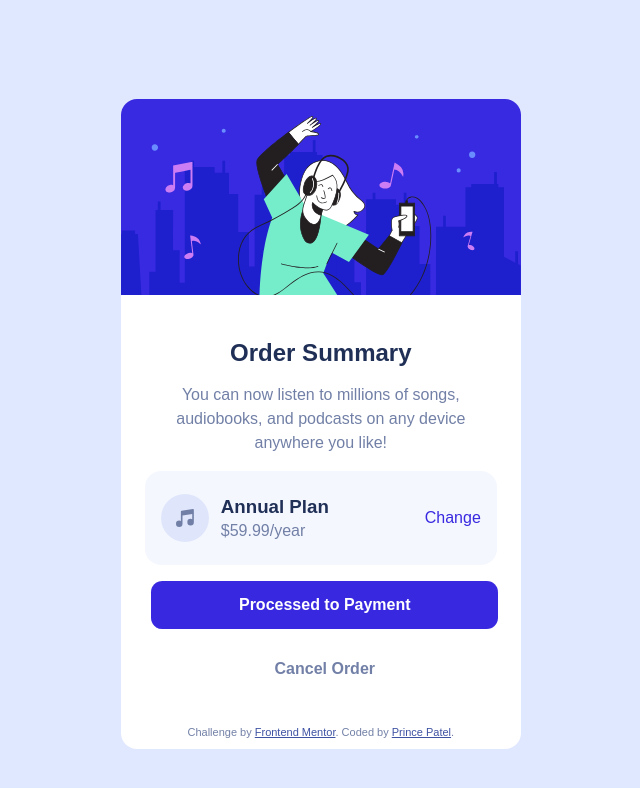
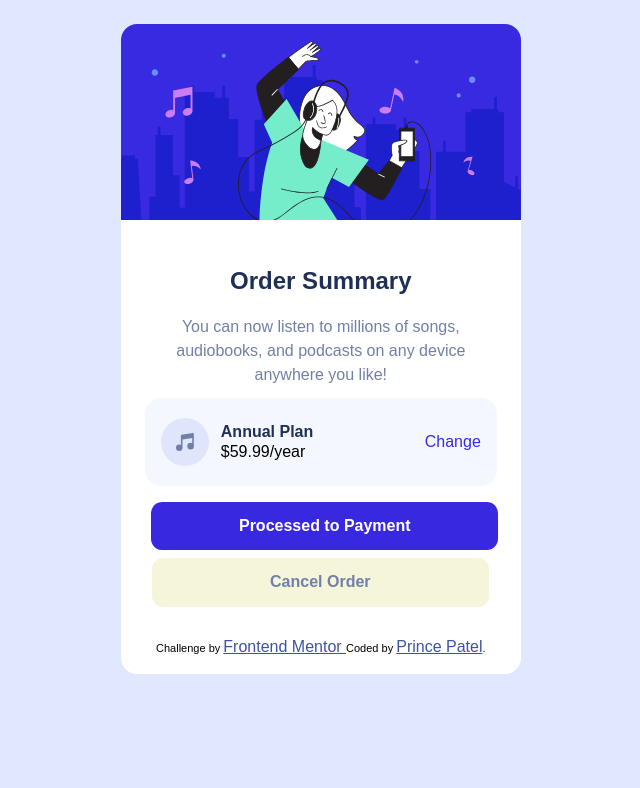
Before and after one commit to PrincePatel27/order-summary-component, a plain HTML site: page index.html in a window 1280 px wide. Shown: the top 788 px of the page, without its empty margins (352-992 px from the left). Drawn offline with Linux system fonts and the light colour scheme; a web font is replaced by a local one.

Commit message:
edit files

```diff
--- a/index.html
+++ b/index.html
@@ -1,6 +1,5 @@
 <!DOCTYPE html>
 <html lang="en">
-
   <head>
     <meta charset="UTF-8">
     <meta name="viewport" content="width=device-width, initial-scale=1.0">
@@ -13,41 +12,38 @@
     <link rel="icon" type="image/png" sizes="32x32" href="./images/favicon-32x32.png">
     <link rel="stylesheet" href="styles.css">
   </head>
-
   <body>
     <main class="contanier">
       <img src="images/illustration-hero.svg" class="illustion-image" alt="illustration of hero">
-
-    <div class="card-contanier">
-      <h1 class="title">Order Summary</h1>
-      <p class="description">You can now listen to millions of songs, audiobooks, and podcasts on any
-        device anywhere you like!</p>
-
+      <section class="card-contanier">
+        <h1 class="title">
+          Order Summary
+        </h1>
+        <p class="description">
+          You can now listen to millions of songs, audiobooks, and podcasts on any
+          device anywhere you like!
+        </p>
         <div class="card-contanier-plan">
           <img src="images/icon-music.svg" class="music-image" alt="Music Icon">
-
           <div class="card-order-plan">
             <h3>Annual Plan</h3>
             <p>$59.99/year</p>
           </div>
-
           <a href="#" class="card-change">Change</a>
         </div>
-
         <div class="btn">
           <a href="#" class="btn-primary">Processed to Payment</a>
           <a href="#" class="btn-secondary">Cancel Order</a>
         </div>
-
-    </div>
-    <footer class="attribution">
+      </section>
+      <section class="attribution">
         Challenge by
-      <a href="https://www.frontendmentor.io?ref=challenge" target="_blank">Frontend Mentor</a>.
-      Coded by <a href="#">Prince Patel</a>.
-    </footer>
-
+        <a href="https://www.frontendmentor.io?ref=challenge" target="_blank">
+          Frontend Mentor
+        </a>
+        Coded by
+        <a href="#">Prince Patel</a>.
+      </section>
     </main>
-
   </body>
-
 </html>
--- a/styles.css
+++ b/styles.css
@@ -1,15 +1,15 @@
-body{
+*{
     font-family: "Red Hat Display", sans-serif;
     font-size: 1rem;
-    color: hsl(224deg, 23%, 55%);
+}
+body{
+    background-color:hsl(225, 100%, 94%);
     display: flex;
     flex-direction: column;
-    justify-content: center;
     align-items: center;
     width: 100%;
     min-height: 100vh;
     padding: 1rem 1.55rem;
-    background: hsl(225deg, 100%, 94%)
 }
 .contanier{
     background-color:hsl(0deg, 0%, 100%);
@@ -21,7 +21,6 @@ body{
     border-top-left-radius: 1rem;
     border-top-right-radius: 1rem;
     width: 400px;
-
 }
 .card-contanier{
     padding: 1.5rem;
@@ -37,8 +36,9 @@ h3{
     color: hsl(223deg, 47%, 23%);
 }
 .description{
+    color:hsl(224deg, 23%, 55%);
     line-height: 1.5rem;
-    margin: 1rem;
+    margin: 3%;
 }
 .card-change{
     text-decoration: none;
@@ -73,15 +73,14 @@ h3{
 }
 .btn-secondary{
     display: block;
-    margin: 1rem 1rem 0.5rem 0.4rem;
-    width: 85%;
+    margin: 2%;
+    width: 73%;
     font-weight: 700;
-    color:hsl(224deg, 23%, 55%);
-    padding: 0.95rem 1.5rem;
+    color: hsl(224deg, 23%, 55%);
+    padding: 0.95rem 2.5rem;
     border-radius: 0.7rem;
-    background-color:hsl(0deg, 0%, 100%);
+    background-color: beige;
     text-decoration: none;
-
 }
 .attribution {
     font-size: 11px;
```
Lines whose indentation alone changed are shown as unchanged.
